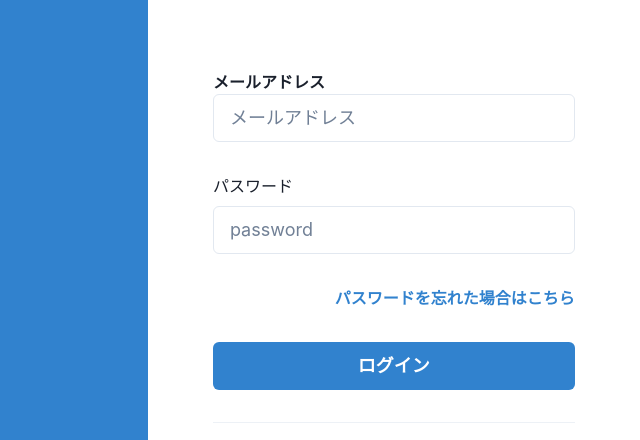
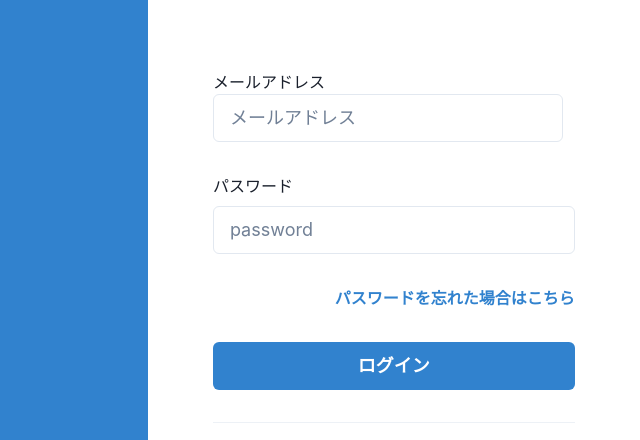
Before and after one commit to POPOTINESU/DroneFlightLog_frontend, a Next.js app: page /login in a window 1280 px wide. Shown: the part 190-630 px from the top of the page, without its empty margins (640-1280 px from the left). Built offline with nearby package versions, Linux system fonts and the light colour scheme.

Commit message:
ログイン画面右半分完成

```diff
--- a/package.json
+++ b/package.json
@@ -18,6 +18,7 @@
     "@emotion/styled": "^11.11.5",
     "axios": "^1.6.8",
     "create-jest": "^29.7.0",
+    "formik": "^2.4.6",
     "framer-motion": "^11.2.10",
     "next": "14.2.3",
     "react": "^18",
--- a/src/app/features/login/ui/molecules/input/emailFormInput/EmailFormInput.tsx
+++ b/src/app/features/login/ui/molecules/input/emailFormInput/EmailFormInput.tsx
@@ -2,15 +2,30 @@ import React from "react";
 import { Input } from "@chakra-ui/react";
 import { FormLabel, Text } from "@chakra-ui/react";
 
+type EmailFormInputProps = {
+  onChange: (e: React.ChangeEvent<HTMLInputElement>) => void;
+  value:string;
+};
 
-export const EmailFormInput = () => {
+export const EmailFormInput = (props:EmailFormInputProps) => {
+  const { onChange } = props;
   //Form内のコンポーネントなのでonChangeは不要
   return (
     <>
-      <FormLabel marginBottom="0">
-        <Text as="b">メールアドレス</Text>
+      <FormLabel htmlFor="email"  marginBottom="0">
+        メールアドレス
+
+      <Input
+        id='email'
+        autoComplete="email"
+        placeholder="メールアドレス"
+        size="lg"
+        type="email"
+        name="email"
+        onChange={(e) => {onChange(e)}}
+        value={props.value}
+      />
       </FormLabel>
-      <Input id="email" placeholder="メールアドレス" size="lg" type="email"/>
     </>
   );
 };
--- a/src/app/features/login/ui/molecules/input/passwordFormInput/PasswordFormInput.tsx
+++ b/src/app/features/login/ui/molecules/input/passwordFormInput/PasswordFormInput.tsx
@@ -1,11 +1,26 @@
 import { FormLabel, Input } from "@chakra-ui/react";
 import React from "react";
 
-export const PasswordFormInput = () => {
+type PasswordFormInputProps = {
+  onChange: (e: React.ChangeEvent<HTMLInputElement>) => void;
+  value:string;
+};
+
+export const PasswordFormInput = (props:PasswordFormInputProps) => {
+  const { onChange, value } = props;
   return (
     <>
-      <FormLabel>パスワード</FormLabel>
-      <Input id="password" placeholder="password" size="lg" type="password" />
+      <FormLabel htmlFor="password">パスワード</FormLabel>
+      <Input
+        id='password'
+        autoComplete="current-password"
+        placeholder="password"
+        size="lg"
+        type="password"
+        name="password"
+        onChange={(e) => {onChange(e)}}
+        value={value}
+      />
     </>
   );
 };
--- a/src/app/features/login/ui/organisms/LoginForm.tsx
+++ b/src/app/features/login/ui/organisms/LoginForm.tsx
@@ -13,8 +13,18 @@ import Link from "next/link";
 import { EmailFormInput } from "../molecules/input/emailFormInput/EmailFormInput";
 import { PasswordFormInput } from "../molecules/input/passwordFormInput/PasswordFormInput";
 import { LoginButton } from "../atoms/loginButton/LoginButton";
+import { useFormik } from "formik";
 
 export const LoginForm = () => {
+  const formik = useFormik({
+    initialValues: {
+      email: "",
+      password: "",
+    },
+    onSubmit: (values) => {
+      alert(JSON.stringify(values, null, 2));
+    },
+  });
 
   return (
     <Center height="100vh">
@@ -22,11 +32,18 @@ export const LoginForm = () => {
         <Heading size="2xl" textAlign="center" marginBottom="20">
           ログイン
         </Heading>
+        <form onSubmit={formik.handleSubmit}>
           <Box marginBottom="8">
-          <EmailFormInput />
+            <EmailFormInput
+              onChange={formik.handleChange}
+              value={formik.values.email}
+            />
           </Box>
           <Box>
-          <PasswordFormInput />
+            <PasswordFormInput
+              onChange={formik.handleChange}
+              value={formik.values.password}
+            />
           </Box>
           <Flex justifyContent="flex-end" marginTop="8">
             <Link href="">
@@ -38,6 +55,7 @@ export const LoginForm = () => {
           <Box marginTop="8" marginBottom="8">
             <LoginButton />
           </Box>
+        </form>
         <Divider orientation="horizontal" />
         <Flex justifyContent="center" marginTop="8">
           <Link href="">
--- a/src/app/page.tsx
+++ b/src/app/page.tsx
@@ -1,4 +1,4 @@
-import { Box, Heading, Text, Input } from '@chakra-ui/react';
+import { Box, Heading, Text, Input } from "@chakra-ui/react";
 
 export default function Home() {
   return (
```
Also changed, not shown: src/app/features/login/state/loginState.ts (deleted, +0 -10 lines), 1 other file (tests, documents, lock files or other folders). Lines whose indentation alone changed are shown as unchanged.
